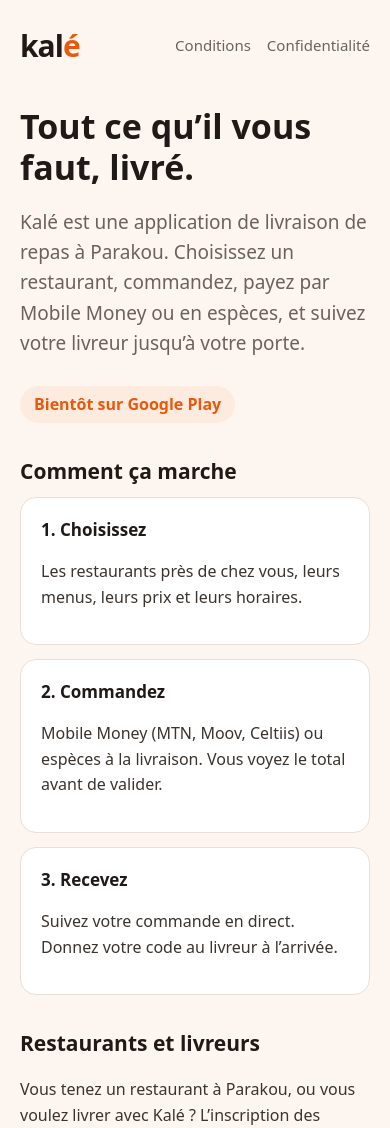
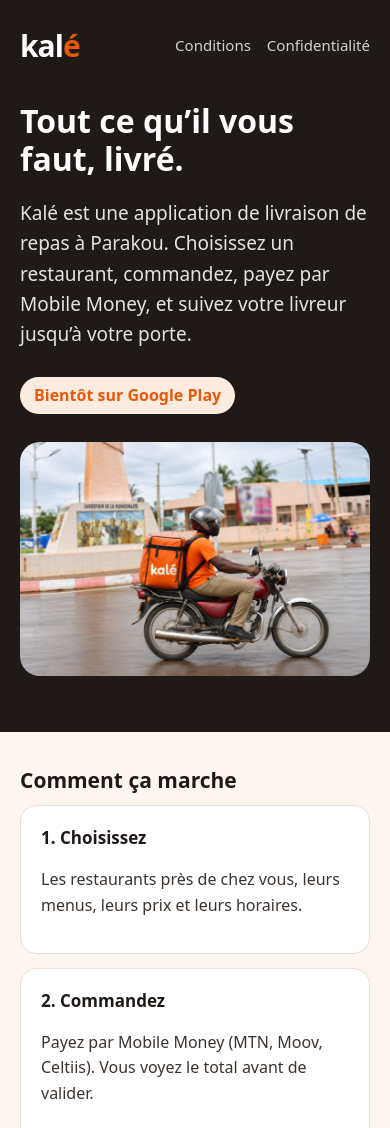
Before and after one commit to kalelivraison/kalelivraison.github.io, a plain HTML site: page index.html in a window 390 px wide. Shown: the top 1128 px of the page. Drawn offline with Linux system fonts and the light colour scheme.

Commit message:
Site : photo du livreur Kalé à Parakou, Mobile Money seulement, suppression du compte dans l'application

```diff
--- a/index.html
+++ b/index.html
@@ -8,19 +8,26 @@
 <link rel="stylesheet" href="style.css">
 </head>
 <body>
-<header>
-  <a class="logo" href="index.html">kal<span>é</span></a>
-  <nav><a href="conditions.html">Conditions</a><a href="confidentialite.html">Confidentialité</a></nav>
-</header>
+<div class="hero">
+  <header>
+    <a class="logo" href="index.html">kal<span>é</span></a>
+    <nav><a href="conditions.html">Conditions</a><a href="confidentialite.html">Confidentialité</a></nav>
+  </header>
+  <section class="intro">
+    <div class="intro-text">
+      <h1>Tout ce qu’il vous faut, livré.</h1>
+      <p class="lead">Kalé est une application de livraison de repas à Parakou. Choisissez un restaurant, commandez, payez par Mobile Money, et suivez votre livreur jusqu’à votre porte.</p>
+      <span class="badge">Bientôt sur Google Play</span>
+    </div>
+    <img class="intro-photo" src="fond-livreur.jpg" alt="Un livreur Kalé à moto au carrefour de la Municipalité, à Parakou">
+  </section>
+</div>
 <main>
-  <h1>Tout ce qu’il vous faut, livré.</h1>
-  <p class="lead">Kalé est une application de livraison de repas à Parakou. Choisissez un restaurant, commandez, payez par Mobile Money ou en espèces, et suivez votre livreur jusqu’à votre porte.</p>
-  <span class="badge">Bientôt sur Google Play</span>
 
   <h2>Comment ça marche</h2>
   <div class="cards">
     <div class="card"><h3>1. Choisissez</h3><p>Les restaurants près de chez vous, leurs menus, leurs prix et leurs horaires.</p></div>
-    <div class="card"><h3>2. Commandez</h3><p>Mobile Money (MTN, Moov, Celtiis) ou espèces à la livraison. Vous voyez le total avant de valider.</p></div>
+    <div class="card"><h3>2. Commandez</h3><p>Payez par Mobile Money (MTN, Moov, Celtiis). Vous voyez le total avant de valider.</p></div>
     <div class="card"><h3>3. Recevez</h3><p>Suivez votre commande en direct. Donnez votre code au livreur à l’arrivée.</p></div>
   </div>
 
--- a/style.css
+++ b/style.css
@@ -39,3 +39,27 @@ a { color: var(--orange); }
 .updated { color: var(--muted); font-size: 14px; }
 footer { margin-top: 48px; padding-bottom: 32px; border-top: 1px solid var(--line); padding-top: 16px; color: var(--muted); font-size: 14px; }
 footer a { color: var(--muted); margin-right: 14px; }
+
+/* Accueil : bandeau sombre, le texte à gauche et la photo d'un livreur Kalé
+   à Parakou à droite (sur téléphone, la photo passe sous le texte). */
+.hero { background: #1f1a17; color: #fff; padding-bottom: 56px; }
+.hero header { max-width: 1100px; }
+.hero .logo { color: #fff; }
+.hero nav a { color: rgba(255, 255, 255, 0.8); }
+.hero nav a:hover { color: #fff; }
+.intro {
+  max-width: 1100px; margin: 0 auto; padding: 0 20px;
+  display: grid; grid-template-columns: 1fr 1.25fr; gap: 40px; align-items: center;
+}
+.intro h1 { color: #fff; font-size: 42px; margin-top: 48px; }
+.intro .lead { color: rgba(255, 255, 255, 0.88); }
+.intro-photo {
+  width: 100%; aspect-ratio: 3 / 2; object-fit: cover; object-position: 45% 60%;
+  border-radius: 20px; margin-top: 40px; display: block;
+}
+.credit { font-size: 12px; }
+@media (max-width: 760px) {
+  .intro { grid-template-columns: 1fr; gap: 8px; }
+  .intro h1 { font-size: 32px; margin-top: 32px; }
+  .intro-photo { margin-top: 20px; }
+}
```
Also changed, not shown: conditions.html (+8 -6 lines), suppression.html (+8 -4 lines), fond-livreur.jpg (added).
